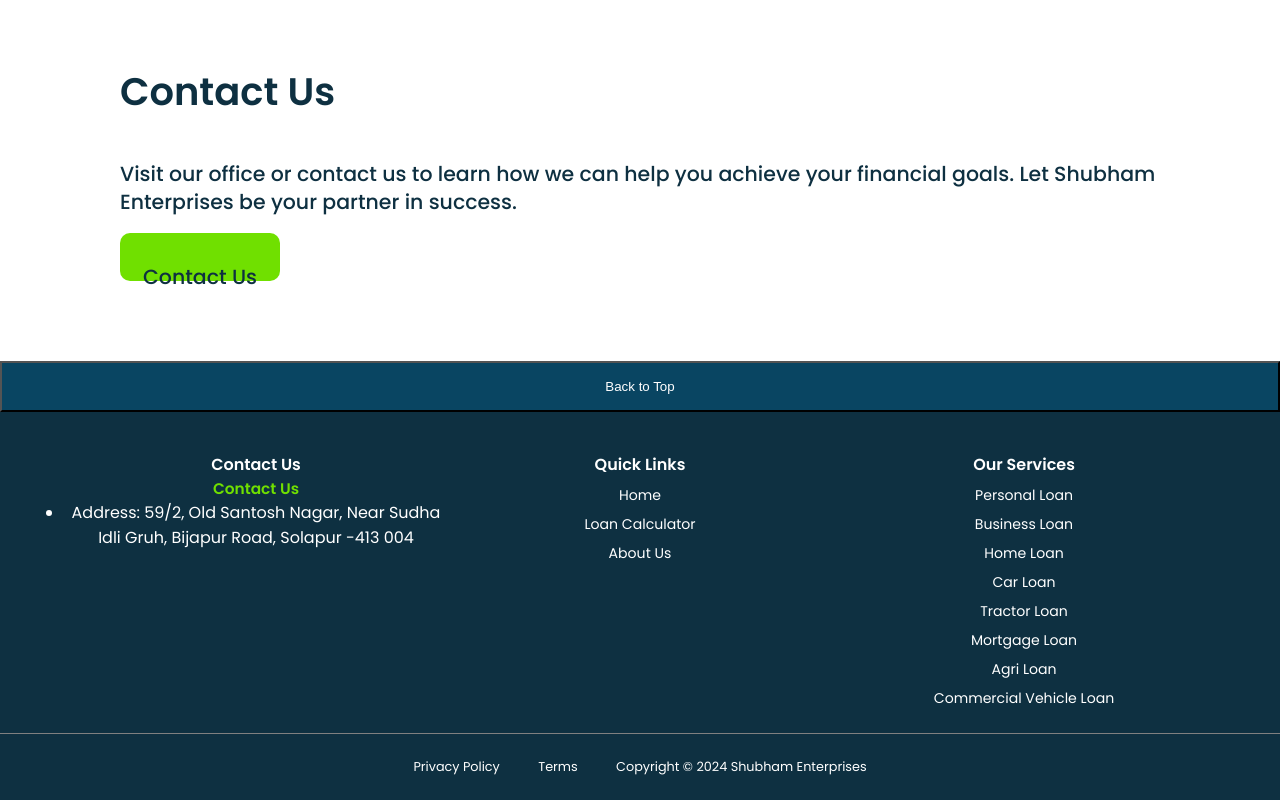
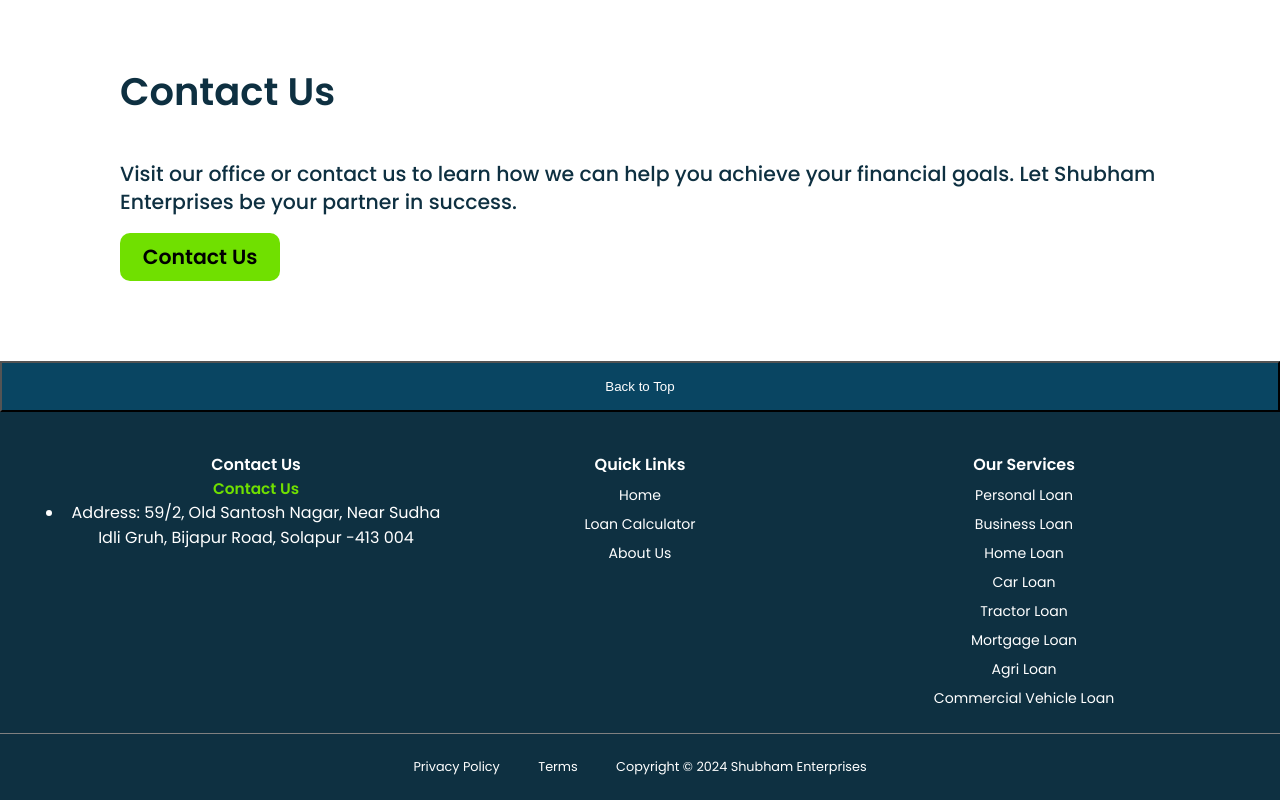
Before and after one commit to SheshNalwar/Shubham-Enterprises, a React (Vite) app: page /aboutUs in a window 1280 px wide. Shown: the part 2018-2818 px from the top of the page. Built offline with nearby package versions, Linux system fonts and the light colour scheme.

Commit message:
about us button adjusted

```diff
--- a/src/css/aboutus.css
+++ b/src/css/aboutus.css
@@ -91,12 +91,13 @@
   }
 
   .contactButton {
+    .button {
       display: flex;
       align-items: center;
       justify-content: center;
       width: 10rem;
       height: 3rem;
-    padding: .5rem 0;
+      padding: 0.5rem 0;
       background-color: var(--accent);
       border-radius: 10px;
       margin-top: 2vh;
@@ -105,6 +106,11 @@
       color: black;
       font-weight: 700;
     }
+
+  }
+
+
+
 }
 
 @media screen and (max-width: 600px) {
--- a/src/pages/AboutUsPage.jsx
+++ b/src/pages/AboutUsPage.jsx
@@ -65,6 +65,9 @@
           success.
         </p>
 
+        {/* <div className="contactButton">
+          <Contact />
+        </div> */}
         <div className="contactButton">
           <Contact />
         </div>
```
Lines whose indentation alone changed are shown as unchanged.
